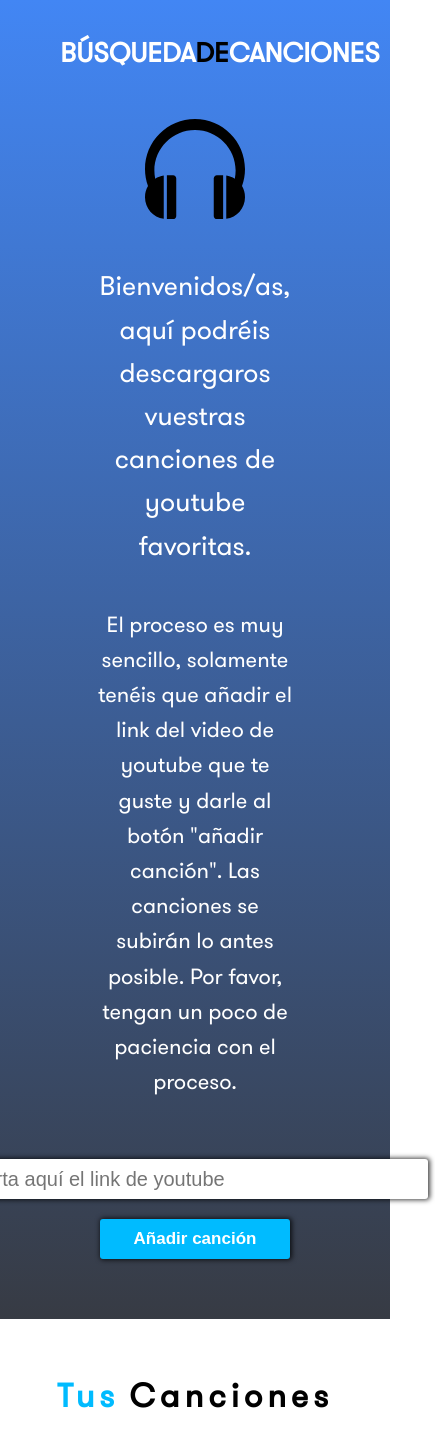
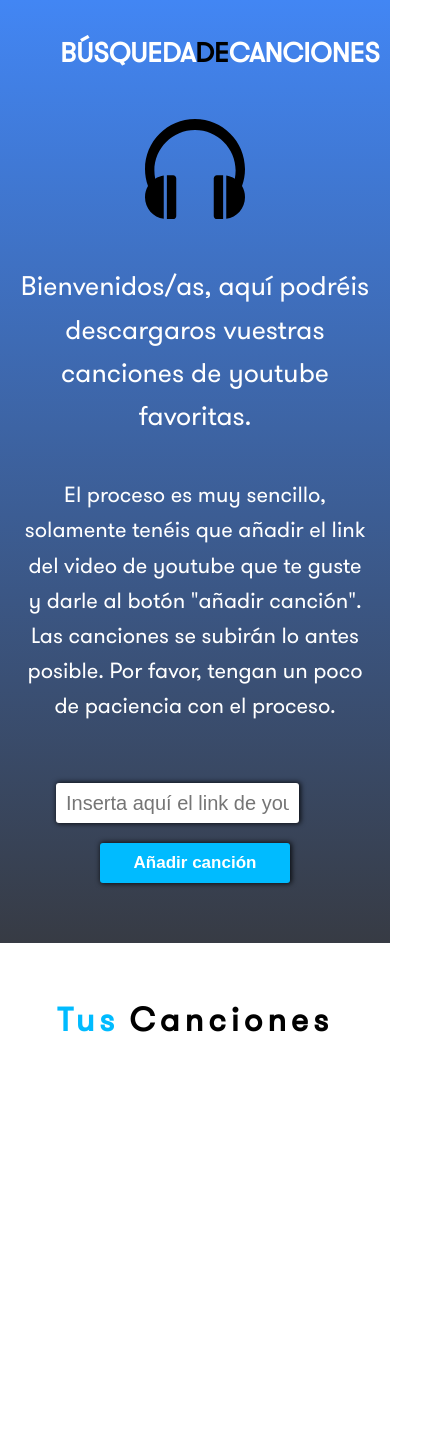
Before and after one commit to Javiuty/busqueda-canciones, a React (Create React App) app: page / in a window 390 px wide. Shown: the top 1446 px of the page, 435 px wide, since content can reach past the window. Built offline with nearby package versions, Linux system fonts and the light colour scheme; no server answers.

Commit message:
applyng some responsive style

```diff
--- a/src/scss/_base.scss
+++ b/src/scss/_base.scss
@@ -12,6 +12,7 @@ $bp-largest: 90.125em; //1442px
 $bp-large: 71.6em; //1074px
 $bp-medium: 51.7em; //776px
 $bp-small: 47.7em; //716px
+$bp-smartphone: 32.72em; //524px
 
 // @media only screen and (max-width: $bp-largest) {
 //   font-size: 50%;
--- a/src/scss/_layout.scss
+++ b/src/scss/_layout.scss
@@ -74,6 +74,11 @@
       margin: 0 auto;
       width: 53%;
 
+      @media only screen and (max-width: $bp-smartphone) {
+        font-size: 50%;
+        width: 90%;
+      }
+
       h2 {
         font-size: 2.7rem;
         margin: 4rem 0;
@@ -94,6 +99,7 @@
 
     &-container {
       display: flex;
+      width: 100%;
 
       @media only screen and (max-width: $bp-small) {
         flex-direction: column;
@@ -103,6 +109,7 @@
 
       label {
         margin-right: 3%;
+        width: 100%;
       }
 
       input {
@@ -114,6 +121,11 @@
         color: #3b3b3b;
         border-radius: 3px;
         box-shadow: 1px 0px 5px 1px rgba(0, 0, 0, 0.75);
+
+        @media only screen and (max-width: $bp-smartphone) {
+          width: 90%;
+          margin: 0 auto;
+        }
       }
 
       button {
@@ -168,14 +180,10 @@
   &__main-container {
     min-height: 50vh;
     margin: 3rem auto;
-    width: 68%;
-    display: grid;
-    grid-template-columns: repeat(8, 15rem);
-    grid-column-gap: 1rem;
-    grid-row-gap: 1rem;
+    display: flex;
+    flex-wrap: wrap;
+    width: 76%;
     justify-content: center;
-    grid-auto-rows: 18rem;
-    grid-template-rows: 24rem;
 
     @media only screen and (max-width: $bp-largest) {
       grid-template-columns: repeat(3, 35rem);
@@ -196,16 +204,22 @@
     box-shadow: 1px 0px 5px 1px rgba(0, 0, 0, 0.75);
     overflow: hidden;
     background-color: grey;
+    height: 24rem;
+    width: 15rem;
+    margin-right: 1rem;
+    margin-bottom: 1rem;
 
     img {
       width: 100%;
     }
 
     h3 {
+      display: flex;
+      justify-content: center;
       font-size: 1.2rem;
       font-weight: normal;
       color: #fff;
-      padding: 0.3rem 0.5rem;
+      padding: 0.3rem 1.2rem;
       cursor: default;
     }
 
--- a/src/scss/main.css
+++ b/src/scss/main.css
@@ -369,6 +369,13 @@ a {
   width: 53%;
 }
 
+@media only screen and (max-width: 32.72em) {
+  .header__body-subtitle {
+    font-size: 50%;
+    width: 90%;
+  }
+}
+
 .header__body-subtitle h2 {
   font-size: 2.7rem;
   margin: 4rem 0;
@@ -397,6 +404,7 @@ a {
   display: -webkit-box;
   display: -ms-flexbox;
   display: flex;
+  width: 100%;
 }
 
 @media only screen and (max-width: 47.7em) {
@@ -416,6 +424,7 @@ a {
 
 .header__form-container label {
   margin-right: 3%;
+  width: 100%;
 }
 
 .header__form-container input {
@@ -428,6 +437,13 @@ a {
   border-radius: 3px;
   -webkit-box-shadow: 1px 0px 5px 1px rgba(0, 0, 0, 0.75);
           box-shadow: 1px 0px 5px 1px rgba(0, 0, 0, 0.75);
+}
+
+@media only screen and (max-width: 32.72em) {
+  .header__form-container input {
+    width: 90%;
+    margin: 0 auto;
+  }
 }
 
 .header__form-container button {
@@ -484,19 +500,15 @@ a {
 .canciones__main-container {
   min-height: 50vh;
   margin: 3rem auto;
-  width: 68%;
-  display: -ms-grid;
-  display: grid;
-  -ms-grid-columns: (15rem)[8];
-      grid-template-columns: repeat(8, 15rem);
-  grid-column-gap: 1rem;
-  grid-row-gap: 1rem;
+  display: -webkit-box;
+  display: -ms-flexbox;
+  display: flex;
+  -ms-flex-wrap: wrap;
+      flex-wrap: wrap;
+  width: 76%;
   -webkit-box-pack: center;
       -ms-flex-pack: center;
           justify-content: center;
-  grid-auto-rows: 18rem;
-  -ms-grid-rows: 24rem;
-      grid-template-rows: 24rem;
 }
 
 @media only screen and (max-width: 90.125em) {
@@ -527,6 +539,10 @@ a {
           box-shadow: 1px 0px 5px 1px rgba(0, 0, 0, 0.75);
   overflow: hidden;
   background-color: grey;
+  height: 24rem;
+  width: 15rem;
+  margin-right: 1rem;
+  margin-bottom: 1rem;
 }
 
 .canciones__cancion img {
@@ -534,10 +550,16 @@ a {
 }
 
 .canciones__cancion h3 {
+  display: -webkit-box;
+  display: -ms-flexbox;
+  display: flex;
+  -webkit-box-pack: center;
+      -ms-flex-pack: center;
+          justify-content: center;
   font-size: 1.2rem;
   font-weight: normal;
   color: #fff;
-  padding: 0.3rem 0.5rem;
+  padding: 0.3rem 1.2rem;
   cursor: default;
 }
 
```
Also changed, not shown: 2 other files (tests, documents, lock files or other folders).
